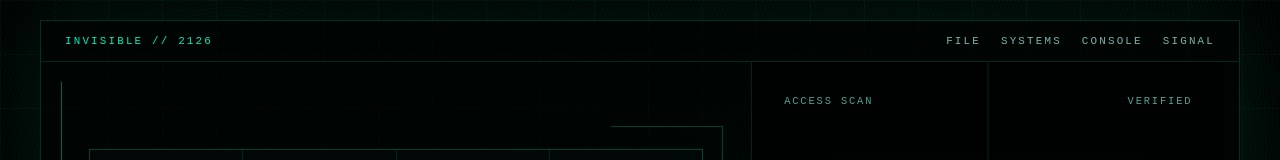
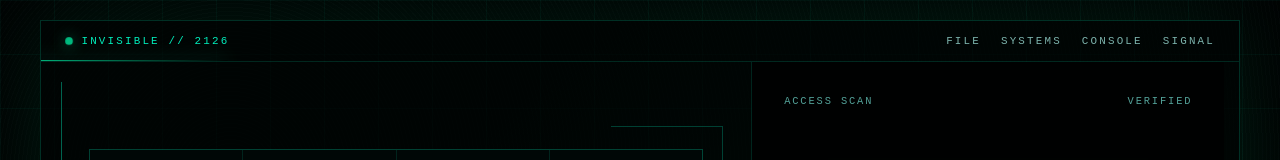
Before and after one commit to dylanbuchi/invisible-2126, a Next.js app: page / in a window 1280 px wide. Shown: the top 160 px of the page. Built offline with nearby package versions, Linux system fonts and the light colour scheme.

Commit message:
polish: make archive motion more visible

```diff
--- a/src/app/globals.css
+++ b/src/app/globals.css
@@ -216,6 +216,60 @@ button:hover .button-sweep {
   transform: translateX(110%);
 }
 
+.archive-header {
+  position: relative;
+  overflow: hidden;
+}
+
+.archive-header::after {
+  position: absolute;
+  right: 100%;
+  bottom: 0;
+  width: 42%;
+  height: 1px;
+  background: linear-gradient(90deg, transparent, var(--signal), transparent);
+  box-shadow: 0 0 18px oklch(0.82 0.2 164 / 0.75);
+  content: "";
+  animation: header-trace 3.2s linear infinite;
+}
+
+.archive-brand {
+  display: inline-flex;
+  align-items: center;
+  gap: 0.55rem;
+}
+
+.brand-dot {
+  width: 0.48rem;
+  height: 0.48rem;
+  border-radius: 999px;
+  background: var(--signal);
+  box-shadow: 0 0 16px oklch(0.82 0.2 164 / 0.75);
+  animation: status-breathe 1.8s ease-in-out infinite;
+}
+
+.archive-header nav a {
+  position: relative;
+}
+
+.archive-header nav a::after {
+  position: absolute;
+  right: 0;
+  bottom: -0.35rem;
+  left: 0;
+  height: 1px;
+  transform: scaleX(0);
+  transform-origin: left;
+  background: var(--signal);
+  box-shadow: 0 0 14px oklch(0.82 0.2 164 / 0.65);
+  content: "";
+  transition: transform 220ms ease;
+}
+
+.archive-header nav a:hover::after {
+  transform: scaleX(1);
+}
+
 .glitch-title,
 .micro-glitch {
   position: relative;
@@ -229,6 +283,7 @@ button:hover .button-sweep {
     linear-gradient(90deg, transparent 49.8%, oklch(0.8 0.18 164 / 0.2) 50%, transparent 50.2%),
     linear-gradient(0deg, transparent 49.8%, oklch(0.8 0.18 164 / 0.2) 50%, transparent 50.2%);
   opacity: 0.88;
+  animation: orbit-drift 22s linear infinite;
 }
 
 .hero-visual {
@@ -1041,6 +1096,43 @@ button:hover .button-sweep {
   }
 }
 
+@keyframes header-trace {
+  from {
+    transform: translateX(0);
+  }
+
+  to {
+    transform: translateX(calc(100vw + 42%));
+  }
+}
+
+@keyframes status-breathe {
+  0%,
+  100% {
+    opacity: 0.65;
+    transform: scale(0.88);
+  }
+
+  50% {
+    opacity: 1;
+    transform: scale(1.08);
+  }
+}
+
+@keyframes orbit-drift {
+  from {
+    transform: rotate(0deg) scale(1);
+  }
+
+  50% {
+    transform: rotate(180deg) scale(1.025);
+  }
+
+  to {
+    transform: rotate(360deg) scale(1);
+  }
+}
+
 @keyframes page-scan {
   from {
     transform: translateY(-30rem);
--- a/src/app/page.tsx
+++ b/src/app/page.tsx
@@ -280,8 +280,9 @@ export default function Home() {
 
       <section id="top" className="relative z-10 px-5 py-5 sm:px-7 lg:min-h-screen lg:px-10">
         <div className="mx-auto flex w-full max-w-7xl flex-col border border-[oklch(0.72_0.18_174_/_0.22)] bg-[oklch(0.11_0.018_185_/_0.68)] shadow-[0_0_80px_oklch(0.68_0.22_166_/_0.12)] backdrop-blur-sm lg:min-h-[calc(100vh-2.5rem)]">
-          <header className="flex flex-wrap items-center justify-between gap-3 border-b border-[oklch(0.72_0.18_174_/_0.18)] px-4 py-3 font-mono text-[0.68rem] uppercase tracking-[0.2em] text-[oklch(0.73_0.06_185)] sm:px-6">
-            <a href="#top" className="text-[oklch(0.83_0.18_172)] transition hover:text-[oklch(0.92_0.18_162)]">
+          <header className="archive-header flex flex-wrap items-center justify-between gap-3 border-b border-[oklch(0.72_0.18_174_/_0.18)] px-4 py-3 font-mono text-[0.68rem] uppercase tracking-[0.2em] text-[oklch(0.73_0.06_185)] sm:px-6">
+            <a href="#top" className="archive-brand text-[oklch(0.83_0.18_172)] transition hover:text-[oklch(0.92_0.18_162)]">
+              <span className="brand-dot" aria-hidden="true" />
               {"INVISIBLE // 2126"}
             </a>
             <nav className="flex gap-3 sm:gap-5" aria-label="Archive navigation">
```
